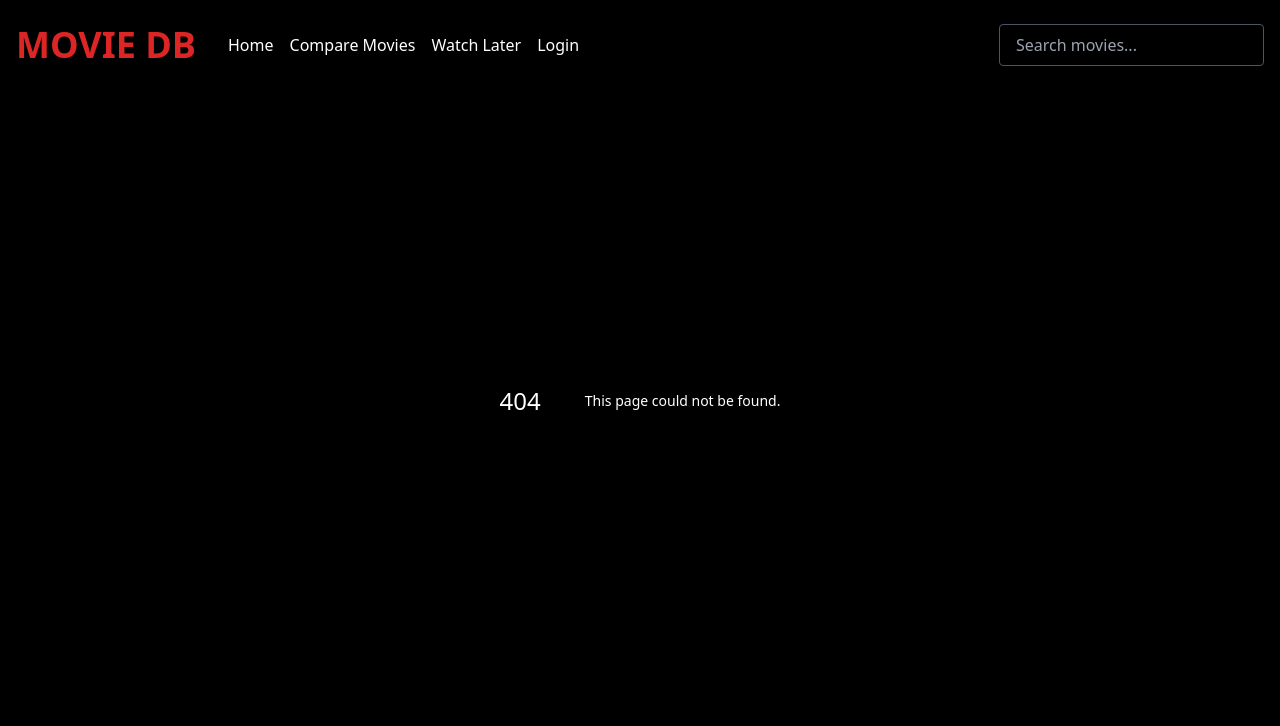
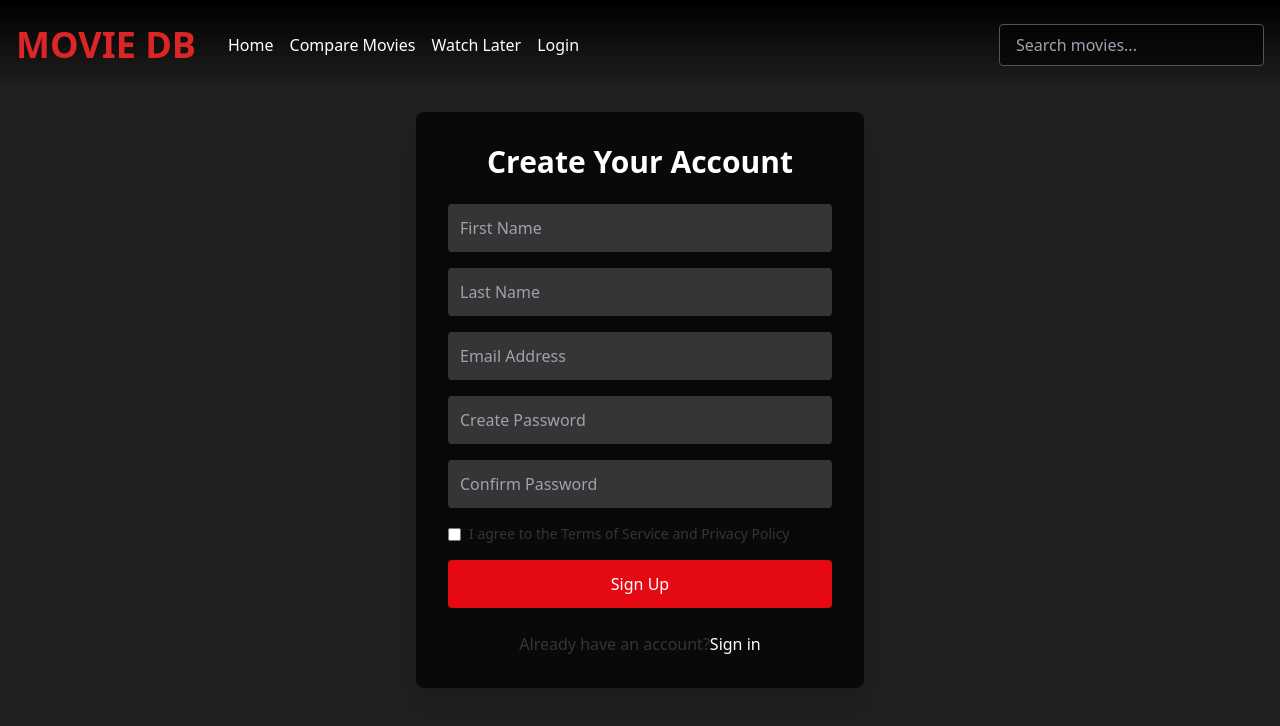
Before and after one commit to Sharif-Miah/moviDB-nextJS, a Next.js app: page /register in a window 1280 px wide. Before the commit this address had no page. Shown: the top 726 px of the page. Built offline with nearby package versions, Linux system fonts and the light colour scheme.

Commit message:
register page added

```diff
--- /dev/null
+++ b/app/register/page.js
@@ -0,0 +1,77 @@
+import Link from 'next/link';
+
+const RegisterPage = () => {
+  return (
+    <div className='bg-moviedb-black min-h-screen flex items-center justify-center p-4'>
+      <div className='w-full max-w-md bg-black/70 rounded-lg p-8 shadow-xl'>
+        <div className='text-center'>
+          <h1 className='text-white text-3xl font-bold mb-6'>
+            Create Your Account
+          </h1>
+          <form
+            id='signupForm'
+            className='space-y-4'>
+            <input
+              type='text'
+              placeholder='First Name'
+              className='w-full p-3 bg-moviedb-gray text-white rounded focus:outline-none focus:ring-2 focus:ring-moviedb-red'
+              required
+            />
+            <input
+              type='text'
+              placeholder='Last Name'
+              className='w-full p-3 bg-moviedb-gray text-white rounded focus:outline-none focus:ring-2 focus:ring-moviedb-red'
+              required
+            />
+            <input
+              type='email'
+              placeholder='Email Address'
+              className='w-full p-3 bg-moviedb-gray text-white rounded focus:outline-none focus:ring-2 focus:ring-moviedb-red'
+              required
+            />
+            <input
+              type='password'
+              placeholder='Create Password'
+              className='w-full p-3 bg-moviedb-gray text-white rounded focus:outline-none focus:ring-2 focus:ring-moviedb-red'
+              required
+            />
+            <input
+              type='password'
+              placeholder='Confirm Password'
+              className='w-full p-3 bg-moviedb-gray text-white rounded focus:outline-none focus:ring-2 focus:ring-moviedb-red'
+              required
+            />
+
+            <div className='text-left text-moviedb-gray text-sm'>
+              <label className='flex items-center'>
+                <input
+                  type='checkbox'
+                  className='mr-2'
+                  required
+                />
+                I agree to the Terms of Service and Privacy Policy
+              </label>
+            </div>
+
+            <button
+              type='submit'
+              className='w-full bg-moviedb-red text-white py-3 rounded hover:bg-red-700 transition duration-300'>
+              Sign Up
+            </button>
+          </form>
+
+          <div className='mt-6 text-moviedb-gray'>
+            Already have an account?
+            <Link
+              href='/login'
+              className='text-white hover:underline'>
+              Sign in
+            </Link>
+          </div>
+        </div>
+      </div>
+    </div>
+  );
+};
+
+export default RegisterPage;
```
